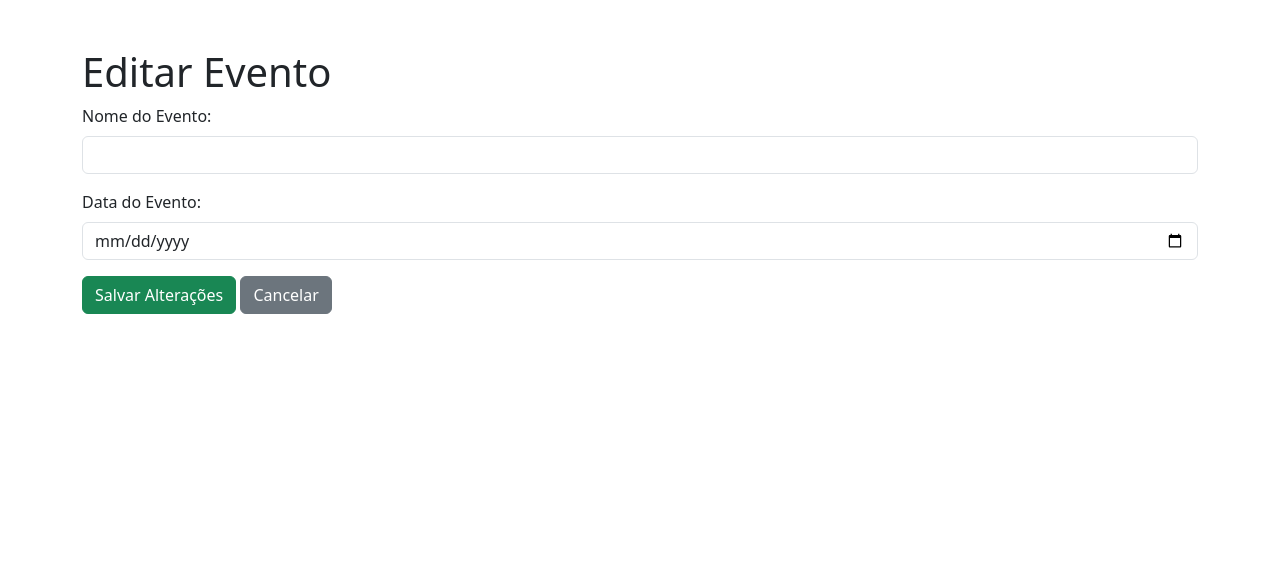
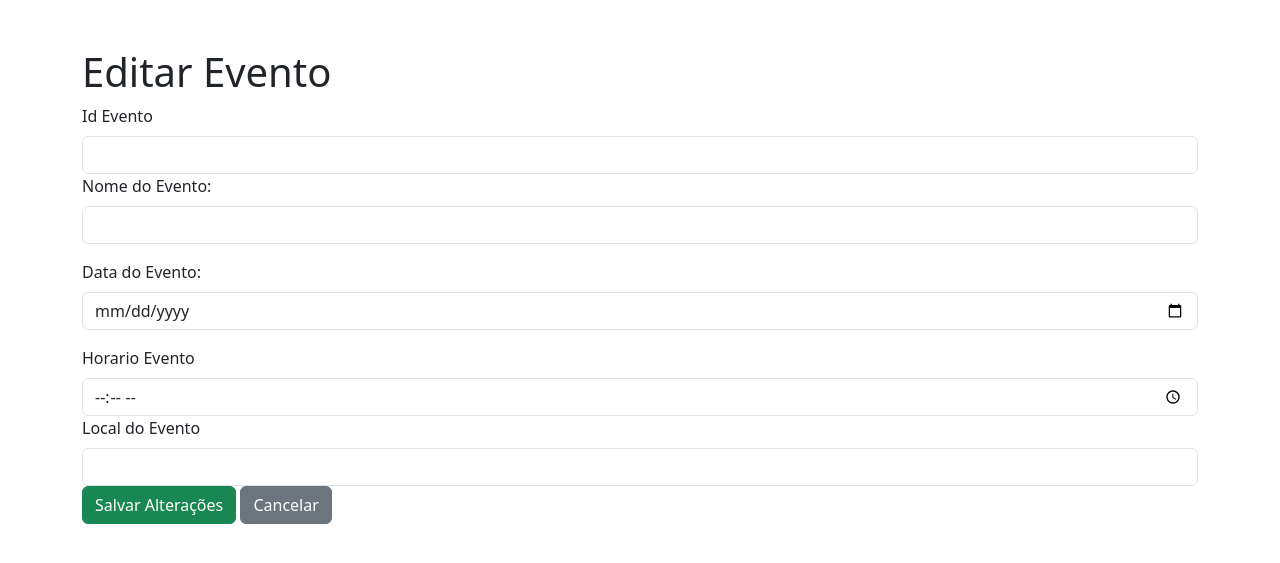
Before and after one commit to ProjetoPHPEtec/GestaoEventos, a PHP site: page /editar.php in a window 1280 px wide. Shown: the top 563 px of the page. Run offline with PHP 8.4, Linux system fonts and the light colour scheme; data that the repository does not hold is empty.

Commit message:
Atualização

```diff
--- a/Cadastrar.php
+++ b/Cadastrar.php
@@ -20,7 +20,7 @@
                 <label class="form-label">Senha</label>
                 <input type="password" name="senha" class="form-control" placeholder="Digite sua senha" required>
             </div>
-            <button type="submit" class="btn btn-primary w-100">Cadastrar</button>
+            <button href= "login.php"type="submit" class="btn btn-primary w-100">Cadastrar</button>
         </form>
     </div>
 </div>
--- a/conexao.php
+++ b/conexao.php
@@ -12,6 +12,8 @@ if (isset($login) && isset($email) && isset($senha)) {
 
     if ($stmt->execute()) {
         echo "Usuário cadastrado com sucesso!";
+        header("Location: login.php");
+        exit();
     } else {
         echo "Erro ao cadastrar usuário.";
     }
--- a/editar.php
+++ b/editar.php
@@ -14,17 +14,29 @@
     <h1>Editar Evento</h1>
 
     <form action="processa_editar.php" method="post">
-        <input type="hidden" name="id" value="<?= $evento['id'] ?>">
-
+        <div>
+        <label class="form-label">  Id Evento</label>
+            <input type="text" name="id" value="<?= ($eventos['id']) ?>" class="form-control"
+                required>
         <div class="mb-3">
             <label class="form-label">Nome do Evento:</label>
-            <input type="text" name="nome" value="<?= htmlspecialchars($evento['nome']) ?>" class="form-control"
+            <input type="text" name="nome" value="<?= ($eventos['nome']) ?>" class="form-control"
                 required>
         </div>
 
         <div class="mb-3">
             <label class="form-label">Data do Evento:</label>
-            <input type="date" name="data" value="<?= $evento['data'] ?>" class="form-control" required>
+            <input type="date" name="data" value="<?= $eventos['data'] ?>" class="form-control" required>
+        </div>
+        <div>
+            <label class="form-label">Horario Evento</label>
+            <input type="time" name="horario" value="<?= $eventos['horario_evento'] ?>" class="form-control"
+                required>
+        </div>
+        <div>
+            <label class="form-label">Local do Evento</label>
+            <input type="text" name="local" value="<?= $eventos['local_evento'] ?>" class="form-control"
+                required>
         </div>
 
         <button type="submit" class="btn btn-success">Salvar Alterações
@@ -32,5 +44,5 @@
         <a href="listagem.php" class="btn btn-secondary">Cancelar</a>
     </form>
 </body>
-
+</div>
 </html>
--- a/listagem.php
+++ b/listagem.php
@@ -73,9 +73,9 @@ $eventos = $stmt->fetchAll(PDO::FETCH_ASSOC);
 </section>
 
 
-<footer class="py-4 bg-light text-center">
-    <div class="container">
-        <p class="mb-0">&copy; <?= date('Y') ?> Gestão de Eventos. Todos os direitos reservados.</p>
+<footer class="bg-dark text-white py-4">
+    <div class="container text-center">
+        <p class="mb-0">© 2025 Gestão de Eventos. Todos os direitos reservados.</p>
     </div>
 </footer>
 </body>
```
Also changed, not shown: home.php (+5 -6 lines), processa_editar.php (+11 -6 lines).
